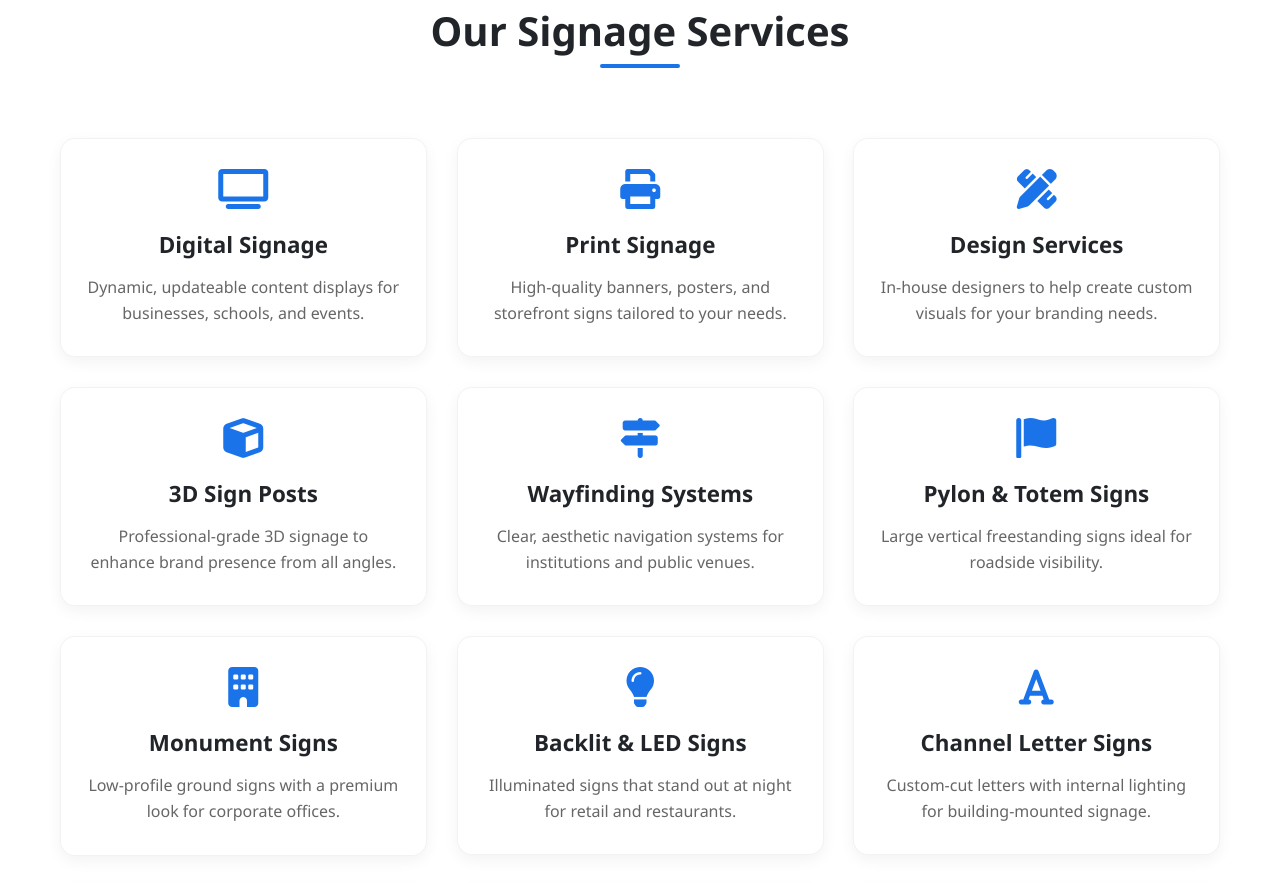
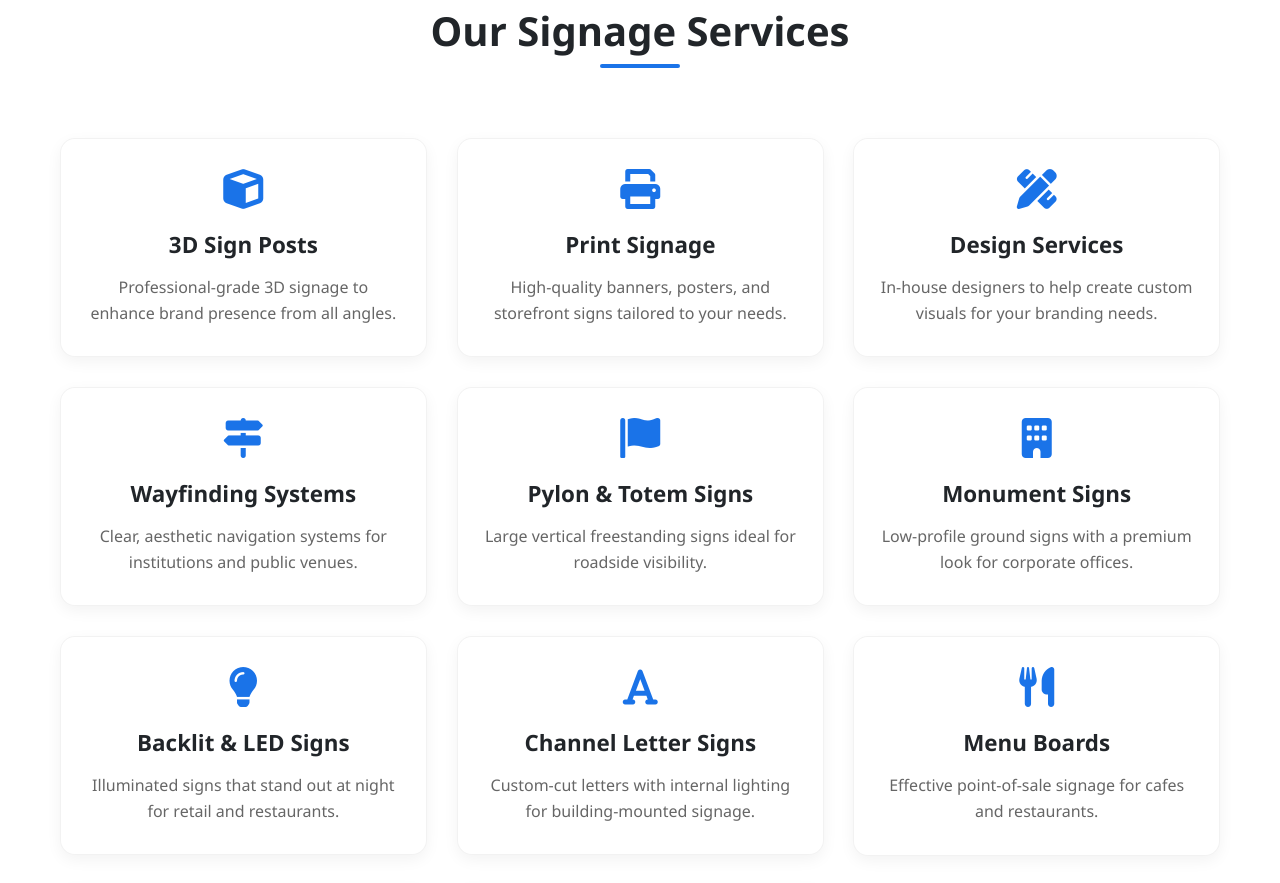
Before and after one commit to SignageHub/SignHub.github.io, a plain HTML site: page index.html in a window 1280 px wide. Shown: the part 957-1840 px from the top of the page. Drawn offline with nearby package versions, Linux system fonts and the light colour scheme.

Commit message:
Update index.html

```diff
--- a/index.html
+++ b/index.html
@@ -640,11 +640,16 @@
     <section id="services" class="services-section">
       <h2 class="section-title" data-aos="fade-up">Our Signage Services</h2>
       <div class="services-grid">
-        <article class="service-card" data-aos="flip-left" data-aos-delay="100">
+        <article class="service-card" data-aos="fade-up-right" data-aos-delay="400">
+          <i class="fas fa-cube service-icon"></i>
+          <h3>3D Sign Posts</h3>
+          <p>Professional-grade 3D signage to enhance brand presence from all angles.</p>
+        </article>
+<!--         <article class="service-card" data-aos="flip-left" data-aos-delay="100">
           <i class="fas fa-tv service-icon"></i>
           <h3>Digital Signage</h3>
           <p>Dynamic, updateable content displays for businesses, schools, and events.</p>
-        </article>
+        </article> -->
         <article class="service-card" data-aos="flip-right" data-aos-delay="200">
           <i class="fas fa-print service-icon"></i>
           <h3>Print Signage</h3>
@@ -654,11 +659,6 @@
           <i class="fas fa-pencil-ruler service-icon"></i>
           <h3>Design Services</h3>
           <p>In-house designers to help create custom visuals for your branding needs.</p>
-        </article>
-        <article class="service-card" data-aos="fade-up-right" data-aos-delay="400">
-          <i class="fas fa-cube service-icon"></i>
-          <h3>3D Sign Posts</h3>
-          <p>Professional-grade 3D signage to enhance brand presence from all angles.</p>
         </article>
         <article class="service-card" data-aos="zoom-in-left" data-aos-delay="500">
           <i class="fas fa-map-signs service-icon"></i>
```
